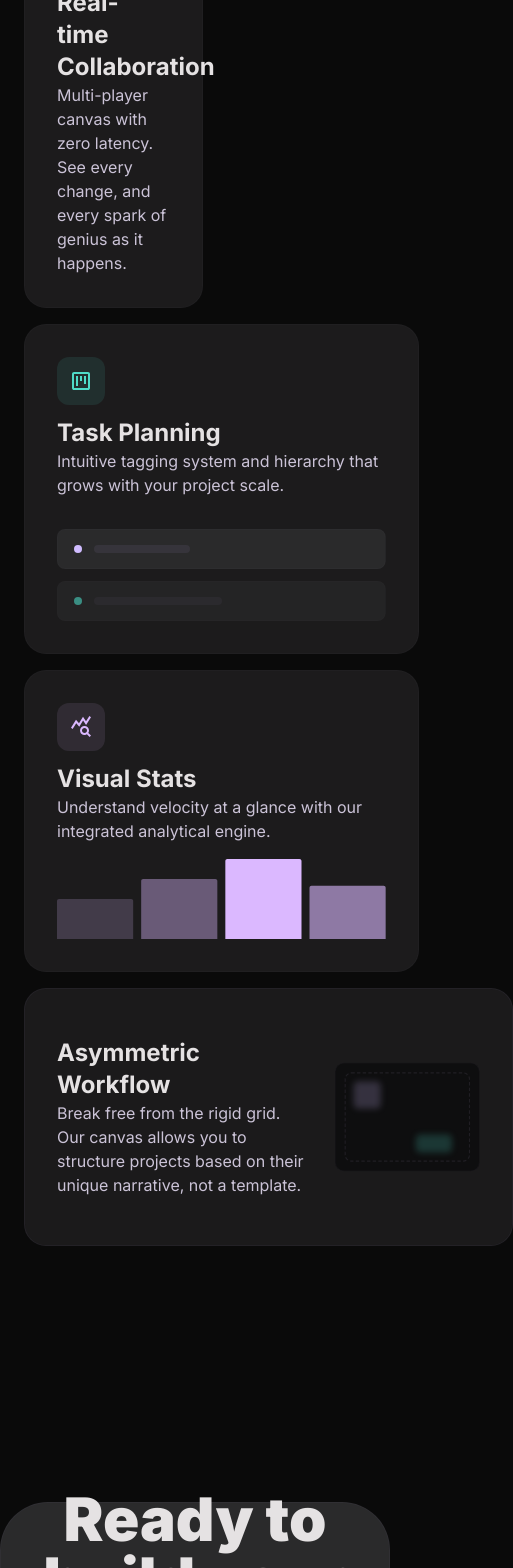
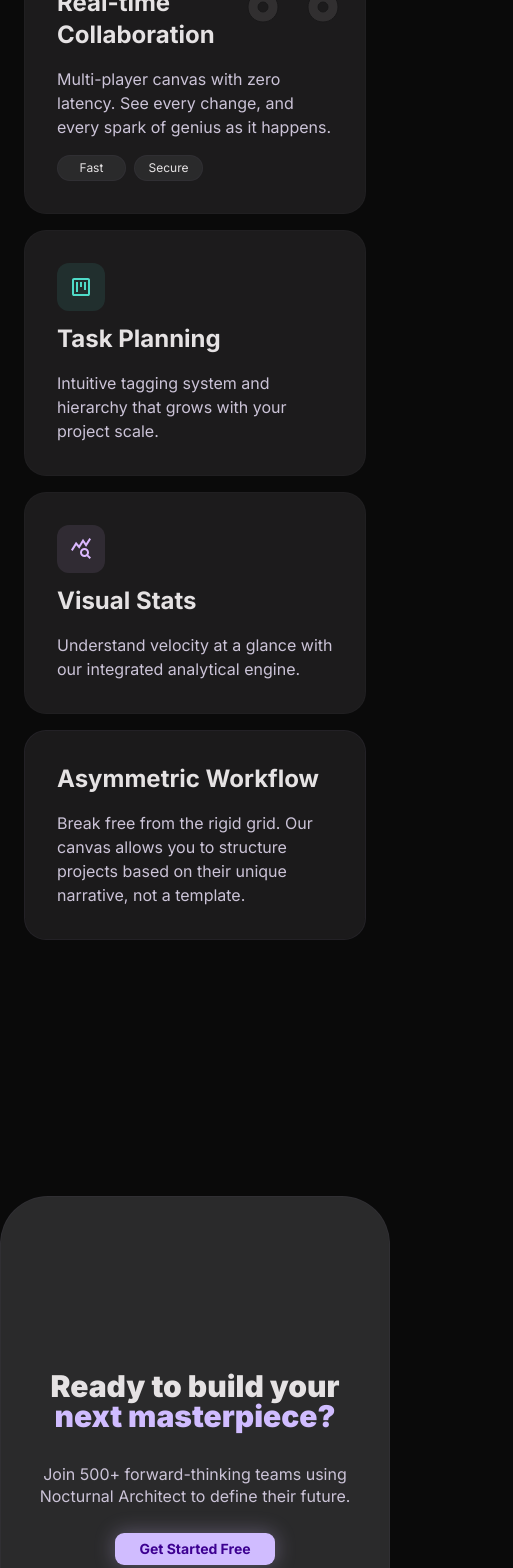
Before and after one commit to lvd536/nocturnal_architect, a Next.js app: page / in a window 390 px wide. Shown: the part 1300-2868 px from the top of the page, 513 px wide, since content can reach past the window. Built offline with nearby package versions, Linux system fonts and the light colour scheme.

Commit message:
- landing adaptive

```diff
--- a/app/layout.tsx
+++ b/app/layout.tsx
@@ -33,8 +33,10 @@
             lang="en"
             className={`${geistSans.variable} ${geistMono.variable} ${inter.variable} ${inter.className} h-full dark antialiased`}
         >
-            <body className="min-h-full flex flex-col">{children}</body>
-            <Footer />
+            <body className="min-h-full flex flex-col">
+                {children}
+                <Footer />
+            </body>
         </html>
     );
 }
--- a/components/Landing/LandingJoin.tsx
+++ b/components/Landing/LandingJoin.tsx
@@ -3,18 +3,18 @@
 export default function LandingJoin() {
     return (
         <div
-            className="flex flex-col items-center justify-center border h-136.25 max-w-5xl rounded-[48px] border-solid border-[rgba(73,68,84,0.2)] mt-64 px-32 mx-auto bg-[#2a2a2b]"
+            className="flex flex-col items-center justify-center border h-136.25 max-md:max-w-xl max-w-5xl rounded-[48px] border-solid border-[rgba(73,68,84,0.2)] mt-64 px-6 md:px-32 mx-auto bg-[#2a2a2b]"
             id="join"
         >
-            <div className="font-black text-6xl leading-[100%] text-center text-[#e5e2e3]">
+            <div className="font-black text-3xl md:text-4xl lg:text-5xl xl:text-6xl leading-[100%] text-center text-[#e5e2e3]">
                 <p>Ready to build your</p>
                 <p className="text-[#d0bcff]">next masterpiece?</p>
             </div>
-            <p className="font-normal text-xl leading-[140%] text-center text-[#cbc3d7] mt-8 mb-6">
+            <p className="font-normal text-md md:text-lg lg:text-xl leading-[140%] text-center text-[#cbc3d7] mt-8 mb-6">
                 Join 500+ forward-thinking teams using Nocturnal Architect to
                 define their future.
             </p>
-            <Button className="py-6 px-8 bg-[#d0bcff] shadow-[0_0_20px_0_rgba(208,188,255,0.3)] font-bold leading-6 text-center text-[#3c0091]">
+            <Button className="py-4 px-6 lg:py-6 lg:px-8 bg-[#d0bcff] shadow-[0_0_20px_0_rgba(208,188,255,0.3)] font-bold leading-6 text-center text-[#3c0091]">
                 Get Started Free
             </Button>
         </div>
--- a/components/Landing/LandingTools.tsx
+++ b/components/Landing/LandingTools.tsx
@@ -10,8 +10,8 @@
                 We&apos;ve stripped away the noise to give you a clinical,
                 high-performance planning environment.
             </p>
-            <div className="flex flex-wrap gap-4">
-                <div className="relative text-start border h-fit p-8 bg-[#1c1b1c] rounded-3xl border-solid border-[rgba(73,68,84,0.1)] min-w-5/10 max-w-44.75">
+            <div className="flex justify-between flex-wrap gap-4">
+                <div className="relative text-start border h-fit p-8 bg-[#1c1b1c] rounded-3xl border-solid border-[rgba(73,68,84,0.1)] max-sm:w-full sm:min-w-1/2">
                     <div className="flex items-center justify-center rounded-[12px] w-12 h-12 mb-3 bg-[rgba(208,188,255,0.1)]">
                         <svg
                             width="24"
@@ -29,7 +29,7 @@
                     <p className="font-bold text-[24px] leading-[133%] text-[#e5e2e3]">
                         Real-time Collaboration
                     </p>
-                    <p className="leading-6 text-[#cbc3d7] max-w-112.5">
+                    <p className="leading-6 text-[#cbc3d7] max-w-112.5 mt-4">
                         Multi-player canvas with zero latency. See every change,
                         and every spark of genius as it happens.
                     </p>
@@ -39,7 +39,7 @@
                         viewBox="0 0 184 179"
                         fill="none"
                         xmlns="http://www.w3.org/2000/svg"
-                        className="absolute -top-5 -right-5 -z-1"
+                        className="absolute -top-5 -right-5 z-1"
                     >
                         <g opacity="0.1">
                             <path
@@ -53,6 +53,14 @@
                             />
                         </g>
                     </svg>
+                    <div className="flex gap-2">
+                        <div className="border w-17.25 h-6.5 px-3 py-1 rounded-full border-solid border-[rgba(73,68,84,0.2)] font-normal text-center text-xs leading-[133%] text-[#e5e2e3] mt-4 bg-[#2a2a2b]">
+                            Fast
+                        </div>
+                        <div className="border w-17.25 h-6.5 px-3 py-1 rounded-full border-solid border-[rgba(73,68,84,0.2)] font-normal text-center text-xs leading-[133%] text-[#e5e2e3] mt-4 bg-[#2a2a2b]">
+                            Secure
+                        </div>
+                    </div>
                 </div>
 
                 <div className="relative text-start border p-8 h-fit bg-[#1c1b1c] rounded-3xl border-solid border-[rgba(73,68,84,0.1)]">
@@ -73,7 +81,7 @@
                     <p className="font-bold text-[24px] leading-[133%] text-[#e5e2e3]">
                         Task Planning
                     </p>
-                    <p className="leading-6 text-[#cbc3d7] max-w-112.5">
+                    <p className="leading-6 text-[#cbc3d7] max-w-112.5 mt-4">
                         Intuitive tagging system and hierarchy that grows with
                         your project scale.
                     </p>
@@ -83,7 +91,7 @@
                         viewBox="0 0 329 40"
                         fill="none"
                         xmlns="http://www.w3.org/2000/svg"
-                        className="mt-8"
+                        className="mt-8 max-sm:hidden"
                     >
                         <rect
                             width="328.667"
@@ -124,7 +132,7 @@
                         viewBox="0 0 329 40"
                         fill="none"
                         xmlns="http://www.w3.org/2000/svg"
-                        className="mt-3"
+                        className="mt-3 max-sm:hidden"
                     >
                         <g opacity="0.6">
                             <rect
@@ -163,7 +171,7 @@
                     </svg>
                 </div>
 
-                <div className="relative text-start border h-fit p-8 bg-[#1c1b1c] rounded-3xl border-solid border-[rgba(73,68,84,0.1)]">
+                <div className="relative text-start border p-8 bg-[#1c1b1c] rounded-3xl border-solid border-[rgba(73,68,84,0.1)] h-75 max-sm:h-fit">
                     <div className="flex items-center justify-center rounded-[12px] w-12 h-12 mb-3 bg-[rgba(219,184,255,0.1)]">
                         <svg
                             width="20"
@@ -181,7 +189,7 @@
                     <p className="font-bold text-[24px] leading-[133%] text-[#e5e2e3]">
                         Visual Stats
                     </p>
-                    <p className="leading-6 text-[#cbc3d7] max-w-112.5">
+                    <p className="leading-6 text-[#cbc3d7] max-w-112.5 mt-4">
                         Understand velocity at a glance with our integrated
                         analytical engine.
                     </p>
@@ -191,6 +199,7 @@
                         viewBox="0 0 329 96"
                         fill="none"
                         xmlns="http://www.w3.org/2000/svg"
+                        className="max-sm:hidden"
                     >
                         <path
                             d="M0 58C0 56.8954 0.895431 56 2 56H74.1667C75.2712 56 76.1667 56.8954 76.1667 58V96H0V58Z"
@@ -214,12 +223,12 @@
                     </svg>
                 </div>
 
-                <div className="relative flex items-center gap-6 text-start h-fit p-8 bg-[rgba(53,52,54,0.4)] rounded-3xl border border-solid border-[rgba(73,68,84,0.2)]">
+                <div className="relative flex items-center gap-6 text-start p-8 bg-[rgba(53,52,54,0.4)] rounded-3xl border border-solid border-[rgba(73,68,84,0.2)] h-75 max-sm:h-fit">
                     <div>
                         <p className="font-bold text-[24px] leading-[133%] text-[#e5e2e3]">
                             Asymmetric Workflow
                         </p>
-                        <p className="leading-6 text-[#cbc3d7] max-w-112.5">
+                        <p className="leading-6 text-[#cbc3d7] max-w-112.5 mt-4">
                             Break free from the rigid grid. Our canvas allows
                             you to structure projects based on their unique
                             narrative, not a template.
@@ -231,6 +240,7 @@
                         viewBox="0 0 256 192"
                         fill="none"
                         xmlns="http://www.w3.org/2000/svg"
+                        className="max-sm:hidden"
                     >
                         <rect width="256" height="192" rx="16" fill="#0E0E0F" />
                         <rect
```
